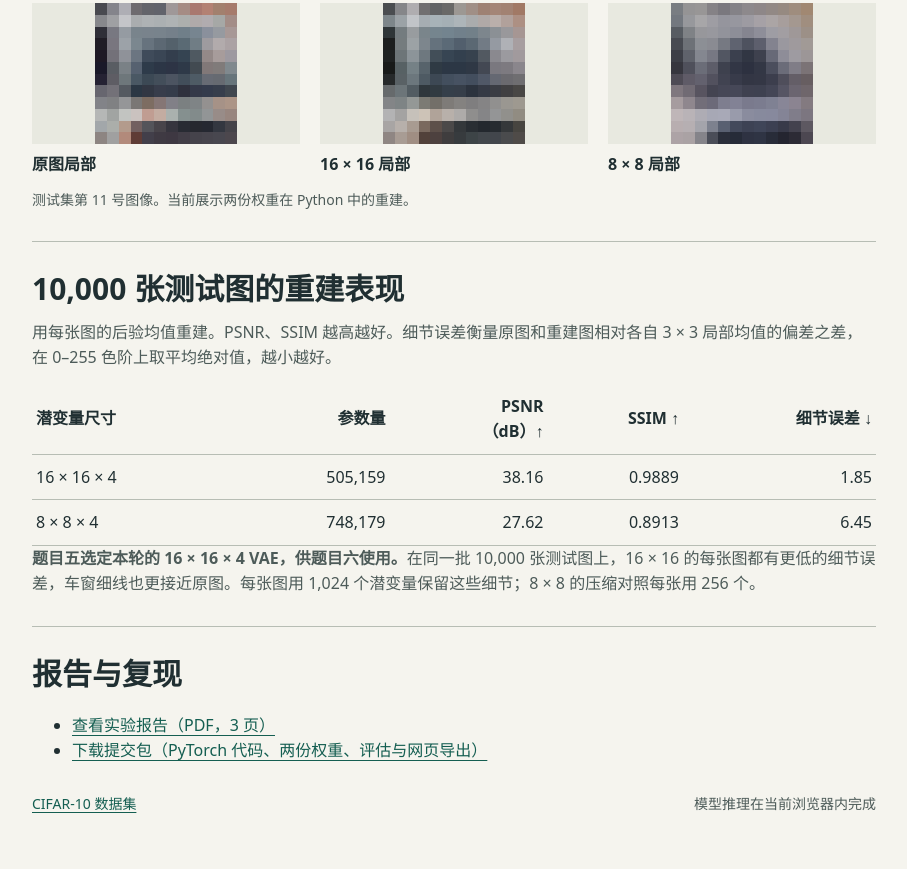
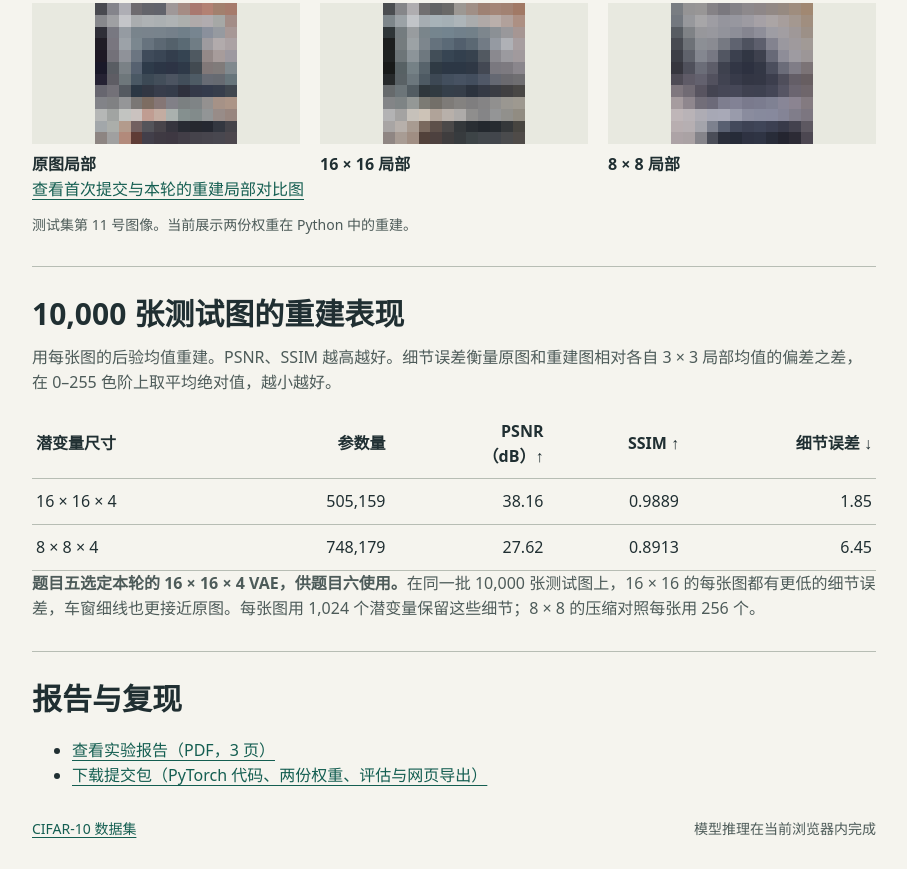
Before and after one commit to banligegit/mini-ddpm, a website: page site/cifar-vae/index.html in a window 1280 px wide. Shown: the part 817-1686 px from the top of the page, without its empty margins (186-1093 px from the left). Before the commit the page ends 1662 px from the top, so only its background shows below. Drawn offline with Linux system fonts and the light colour scheme.

Commit message:
Compare the first submitted CIFAR VAEs with the current models

```diff
--- a/site/cifar-vae/index.html
+++ b/site/cifar-vae/index.html
@@ -46,6 +46,7 @@
         <figure><canvas id="zoom-recon16" width="12" height="12" aria-label="16 × 16 重建局部放大"></canvas><figcaption>16 × 16 局部</figcaption></figure>
         <figure><canvas id="zoom-recon8" width="12" height="12" aria-label="8 × 8 重建局部放大"></canvas><figcaption>8 × 8 局部</figcaption></figure>
       </div>
+      <p><a href="./samples/first-submission-comparison.png">查看首次提交与本轮的重建局部对比图</a></p>
     </div>
     <div id="prior-panel" hidden>
       <form id="prior-form">
```
Also changed, not shown: site/cifar-vae/samples/first-submission-comparison.png (added), 2 other files.
